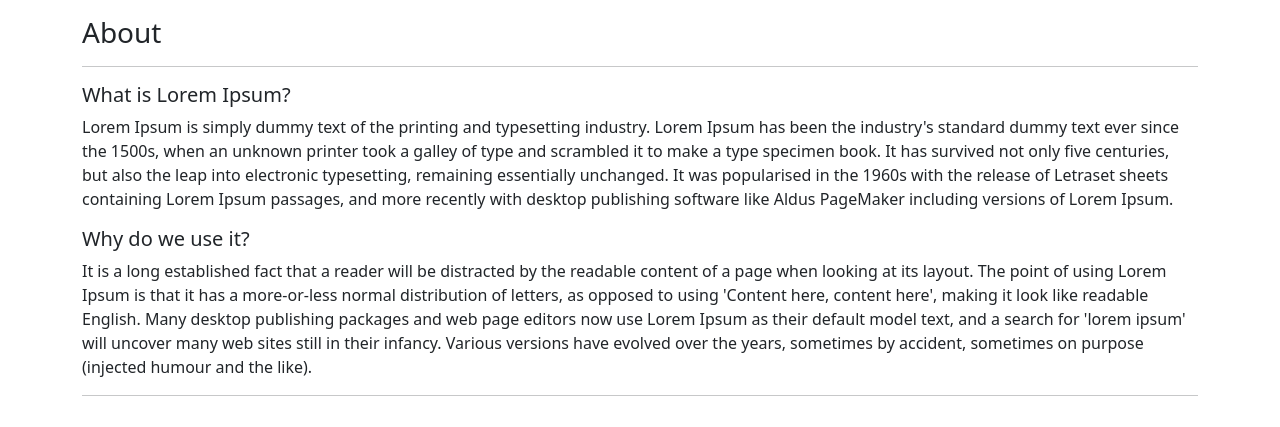
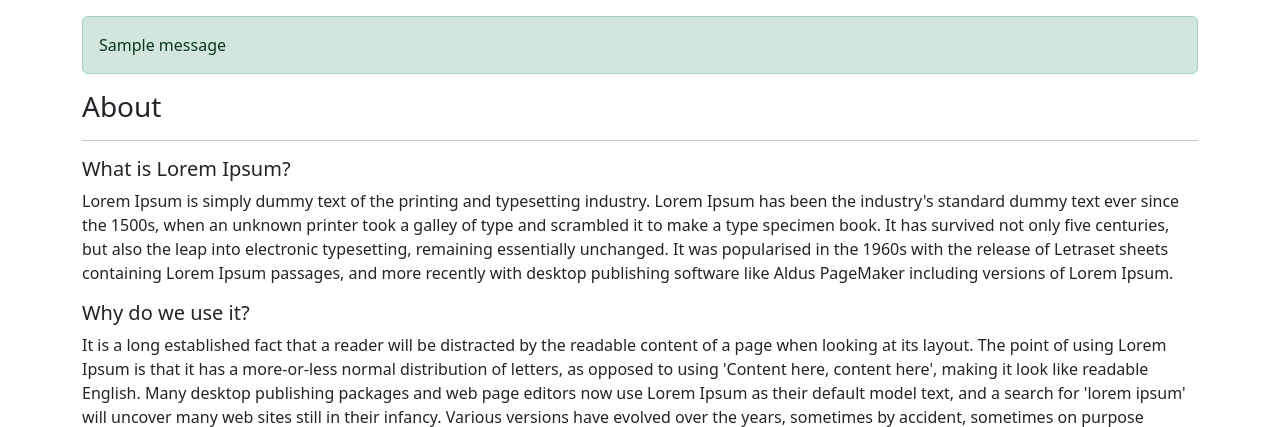
Before and after one commit to mertcan-taskiran/Python, a Flask app: page /about in a window 1280 px wide. Shown: the part 56-483 px from the top of the page. Run offline with Flask 3, Linux system fonts and the light colour scheme; one stand-in notice (Sample message) is shown; some libraries are stand-ins or nearby versions.

Commit message:
flash mesajları kullanmak

```diff
--- a/16 - Flask/05-Example.py
+++ b/16 - Flask/05-Example.py
@@ -16,6 +16,8 @@ class RegisterForm(Form):
 
 
 app = Flask(__name__)
+
+app.secret_key="shopdb" # for flash message
 
 # Database işlemleri
 app.config["MYSQL_HOST"] = "localhost"
@@ -57,6 +59,8 @@ def register():
         mysql.connection.commit()
         cursor.close()
 
+        flash("Başarıyla kayıt olundu.", "success") #flash message
+
         return redirect(url_for("index"))
     else:
         return render_template("register.html", form=form)
--- /dev/null
+++ b/16 - Flask/templates/includes/messages.html
@@ -0,0 +1,9 @@
+{% with messages = get_flashed_messages(with_categories=true) %}
+    {% if messages %}
+        {% for category, message in messages %}
+            <div class="alert alert-{{category}}" role="alert">
+                {{ message }}
+            </div>
+        {% endfor %}
+    {% endif %}
+{% endwith %}
--- a/16 - Flask/templates/layout.html
+++ b/16 - Flask/templates/layout.html
@@ -12,6 +12,7 @@
     {% include "includes/navbar.html" %}
 
     <div class="container mt-3">
+    {% include "includes/messages.html" %}
         {% block body %}
 
         {% endblock body %}
```
